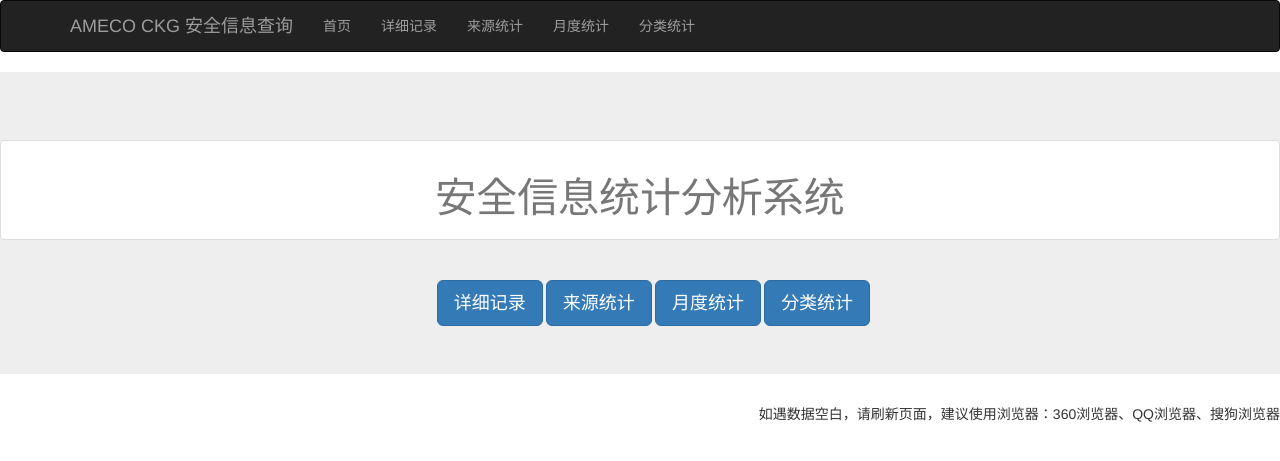
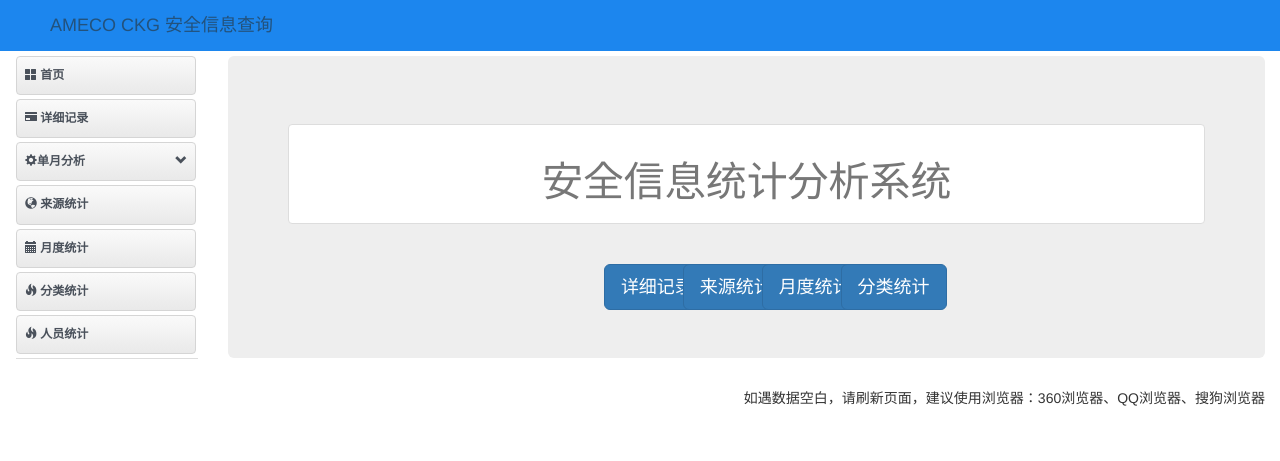
Before and after one commit to waterwoodwind/QA_web, a Django app: page / in a window 1280 px wide. Shown: the top 461 px of the page. Run offline with Django 3.2, Linux system fonts and the light colour scheme; some libraries are stand-ins or nearby versions.

Commit message:
引入左侧菜单栏、优化代码格式

```diff
--- a/main/templates/base.html
+++ b/main/templates/base.html
@@ -1,5 +1,6 @@
 <!DOCTYPE html>
 <html lang="en">
+
 <head>
     <meta charset="UTF-8">
     <title>AMECO 重庆 -- 安全信息系统</title>
@@ -9,52 +10,159 @@
     <link rel="stylesheet" href="/static/bootstrap-table-1.10.1-dist/bootstrap-table.css">
     <!-- jQuery文件。务必在bootstrap.min.js 之前引入 -->
     <script src="/static/jquery-1.11.3/jquery.min.js"></script>
-
     <!-- 最新的 Bootstrap 核心 JavaScript 文件 -->
     <script src="/static/bootstrap-3.3.5-dist/js/bootstrap.min.js"></script>
-
     <!-- Bootstrap-table js and zh-CN -->
     <script src="/static/bootstrap-table-1.10.1-dist/bootstrap-table.js"></script>
     <script src="/static/bootstrap-table-1.10.1-dist/locale/bootstrap-table-zh-CN.min.js"></script>
     <script src="/static/handsontable-1.4.1-dist/handsontable.full.js"></script>
     <link rel="stylesheet" media="screen" href="/static/handsontable-1.4.1-dist/handsontable.full.css">
-
     <!-- HTML5 shim and Respond.js for IE8 support of HTML5 elements and media queries -->
     <!--[if lt IE 9]>
     <script src="//cdn.bootcss.com/html5shiv/3.7.2/html5shiv.min.js"></script>
     <script src="//cdn.bootcss.com/respond.js/1.4.2/respond.min.js"></script>
 <![endif]-->
-
 </head>
 
-
 <body>
-<nav class="navbar navbar-inverse navbar-default">
-      <div class="container">
+    <div class="navbar navbar-duomi navbar-static-top" role="navigation">
+        <div class="container-fluid">
             <div class="navbar-header">
-          <button type="button" class="navbar-toggle collapsed" data-toggle="collapse" data-target="#navbar" aria-expanded="false" aria-controls="navbar">
-            <span class="sr-only">Toggle navigation</span>
-            <span class="icon-bar"></span>
-            <span class="icon-bar"></span>
-            <span class="icon-bar"></span>
-          </button>
-          <a class="navbar-brand" href="/">AMECO CKG 安全信息查询</a>
+                <a class="navbar-brand" href="/" id="logo">AMECO CKG 安全信息查询
+      </a>
             </div>
-        <div id="navbar" class="collapse navbar-collapse">
-          <ul class="nav navbar-nav">
-            <li ><a href="/">首页</a></li>
-            <li ><a href="/information">详细记录</a></li>
-            <li ><a href="/source">来源统计</a></li>
-            <li ><a href="/month_count">月度统计</a></li>
-            <li ><a href="/classification">分类统计</a></li>
+        </div>
+    </div>
+    <div class="container-fluid">
+        <div class="row">
+            <div class="col-md-2">
+                <ul id="main-nav" class="nav nav-tabs nav-stacked" style="">
+                    <li>
+                      <a href="/">
+                          <i class="glyphicon glyphicon-th-large"></i> 首页
+                      </a>
+                    </li>
+                    <li>
+                        <a href="/information">
+                            <i class="glyphicon glyphicon-credit-card"></i> 详细记录
+                        </a>
+                    </li>
+                    <li>
+                        <a href="#systemSetting" class="nav-header collapsed" data-toggle="collapse">
+                            <i class="glyphicon glyphicon-cog"></i>单月分析
+                            <span class="pull-right glyphicon glyphicon-chevron-down"></span>
+                        </a>
+                        <ul id="systemSetting" class="nav nav-list collapse secondmenu" style="height: 0px;">
+                            <li><a href="/month_count_group_by_source"><i class="glyphicon glyphicon-user"></i>按信息来源</a></li>
+                            <li><a href="/month_count_group_by_department"><i class="glyphicon glyphicon-th-list"></i>按受检单位</a></li>
+                            <li><a href="/source_month_stack"><i class="glyphicon glyphicon-asterisk"></i>各车间信息来源堆积图</a></li>
+                            <li><a href="/team_month_stack"><i class="glyphicon glyphicon-edit"></i>班组堆积图</a></li>
+                            <li><a href="/self_inspect_trendence/1/"><i class="glyphicon glyphicon-eye-open"></i>航线一自检</a></li>
+                            <li><a href="/self_inspect_trendence/2/"><i class="glyphicon glyphicon-eye-open"></i>航线二自检</a></li>
                         </ul>
-        </div><!--/.nav-collapse -->
+                    </li>
+                    <li>
+                        <a href="/source">
+                            <i class="glyphicon glyphicon-globe"></i> 来源统计
+                        </a>
+                    </li>
+                    <li>
+                        <a href="/month_count">
+                            <i class="glyphicon glyphicon-calendar"></i> 月度统计
+                        </a>
+                    </li>
+                    <li>
+                        <a href="/classification">
+                            <i class="glyphicon glyphicon-fire"></i> 分类统计
+                        </a>
+                    </li>
+                    <li>
+                        <a href="/person_count">
+                            <i class="glyphicon glyphicon-fire"></i> 人员统计
+                        </a>
+                    </li>
+                </ul>
             </div>
-    </nav>
-
+            <div class="col-md-10">
                 {% block maincontents %}
                 <p>这里放页面内容</p>
                 {% endblock %}
+            </div>
+        </div>
+    </div>
+</body>
+<style type="text/css">
+#main-nav {
+    margin-left: 1px;
+}
 
-</body>
+#main-nav.nav-tabs.nav-stacked > li > a {
+    padding: 10px 8px;
+    font-size: 12px;
+    font-weight: 600;
+    color: #4A515B;
+    background: #E9E9E9;
+    background: -moz-linear-gradient(top, #FAFAFA 0%, #E9E9E9 100%);
+    background: -webkit-gradient(linear, left top, left bottom, color-stop(0%, #FAFAFA), color-stop(100%, #E9E9E9));
+    background: -webkit-linear-gradient(top, #FAFAFA 0%, #E9E9E9 100%);
+    background: -o-linear-gradient(top, #FAFAFA 0%, #E9E9E9 100%);
+    background: -ms-linear-gradient(top, #FAFAFA 0%, #E9E9E9 100%);
+    background: linear-gradient(top, #FAFAFA 0%, #E9E9E9 100%);
+    filter: progid: DXImageTransform.Microsoft.gradient(startColorstr='#FAFAFA', endColorstr='#E9E9E9');
+    -ms-filter: "progid:DXImageTransform.Microsoft.gradient(startColorstr='#FAFAFA', endColorstr='#E9E9E9')";
+    border: 1px solid #D5D5D5;
+    border-radius: 4px;
+}
+
+#main-nav.nav-tabs.nav-stacked > li > a > span {
+    color: #4A515B;
+}
+
+#main-nav.nav-tabs.nav-stacked > li.active > a,
+#main-nav.nav-tabs.nav-stacked > li > a:hover {
+    color: #FFF;
+    background: #3C4049;
+    background: -moz-linear-gradient(top, #4A515B 0%, #3C4049 100%);
+    background: -webkit-gradient(linear, left top, left bottom, color-stop(0%, #4A515B), color-stop(100%, #3C4049));
+    background: -webkit-linear-gradient(top, #4A515B 0%, #3C4049 100%);
+    background: -o-linear-gradient(top, #4A515B 0%, #3C4049 100%);
+    background: -ms-linear-gradient(top, #4A515B 0%, #3C4049 100%);
+    background: linear-gradient(top, #4A515B 0%, #3C4049 100%);
+    filter: progid: DXImageTransform.Microsoft.gradient(startColorstr='#4A515B', endColorstr='#3C4049');
+    -ms-filter: "progid:DXImageTransform.Microsoft.gradient(startColorstr='#4A515B', endColorstr='#3C4049')";
+    border-color: #2B2E33;
+}
+
+#main-nav.nav-tabs.nav-stacked > li.active > a,
+#main-nav.nav-tabs.nav-stacked > li > a:hover > span {
+    color: #FFF;
+}
+
+#main-nav.nav-tabs.nav-stacked > li {
+    margin-bottom: 4px;
+}
+
+
+/*定义二级菜单样式*/
+
+.secondmenu a {
+    font-size: 10px;
+    color: #4A515B;
+    text-align: center;
+}
+
+.navbar-static-top {
+    background-color: #1C86EE;
+    margin-bottom: 5px;
+}
+
+.navbar-brand {
+    background: url('') no-repeat 10px 8px;
+    display: inline-block;
+    vertical-align: middle;
+    padding-left: 50px;
+    color: #fff;
+}
+</style>
+
 </html>
```
Lines whose indentation alone changed are shown as unchanged.
